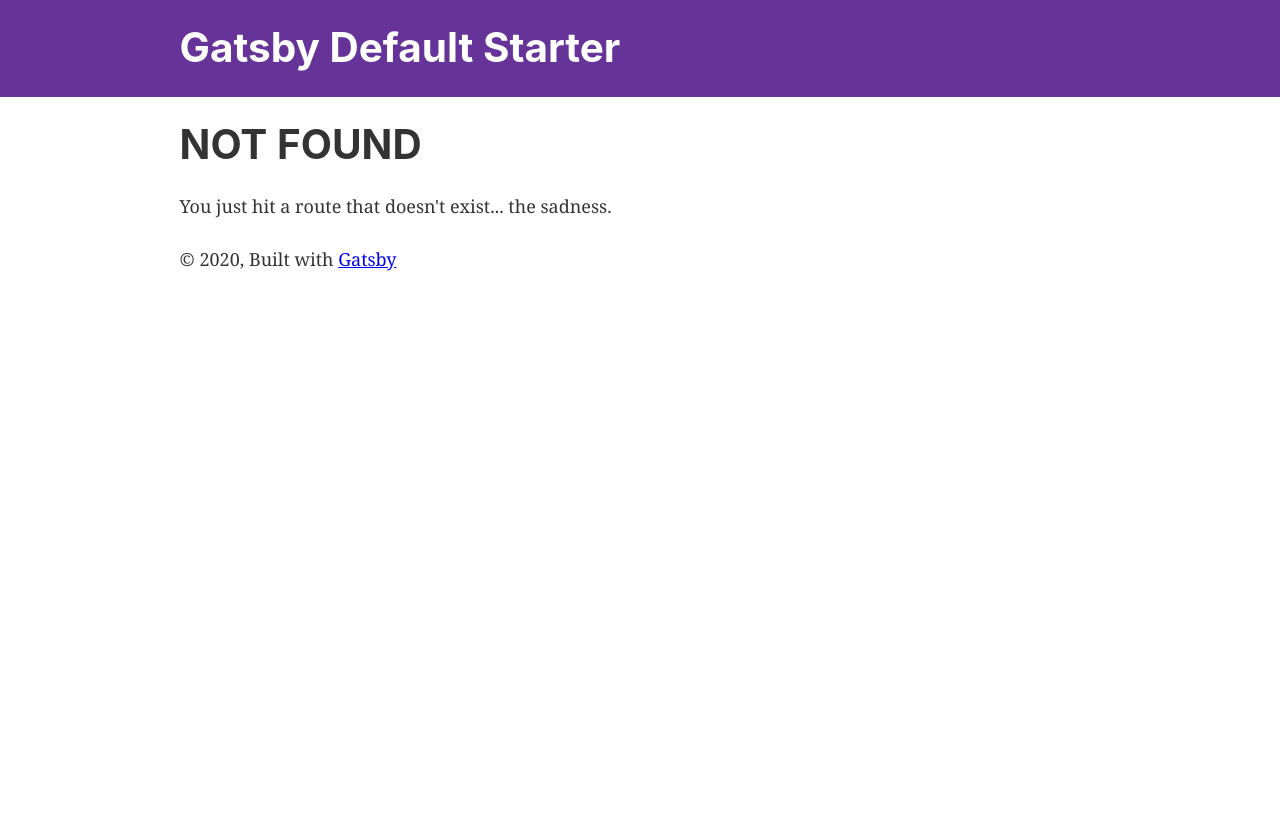
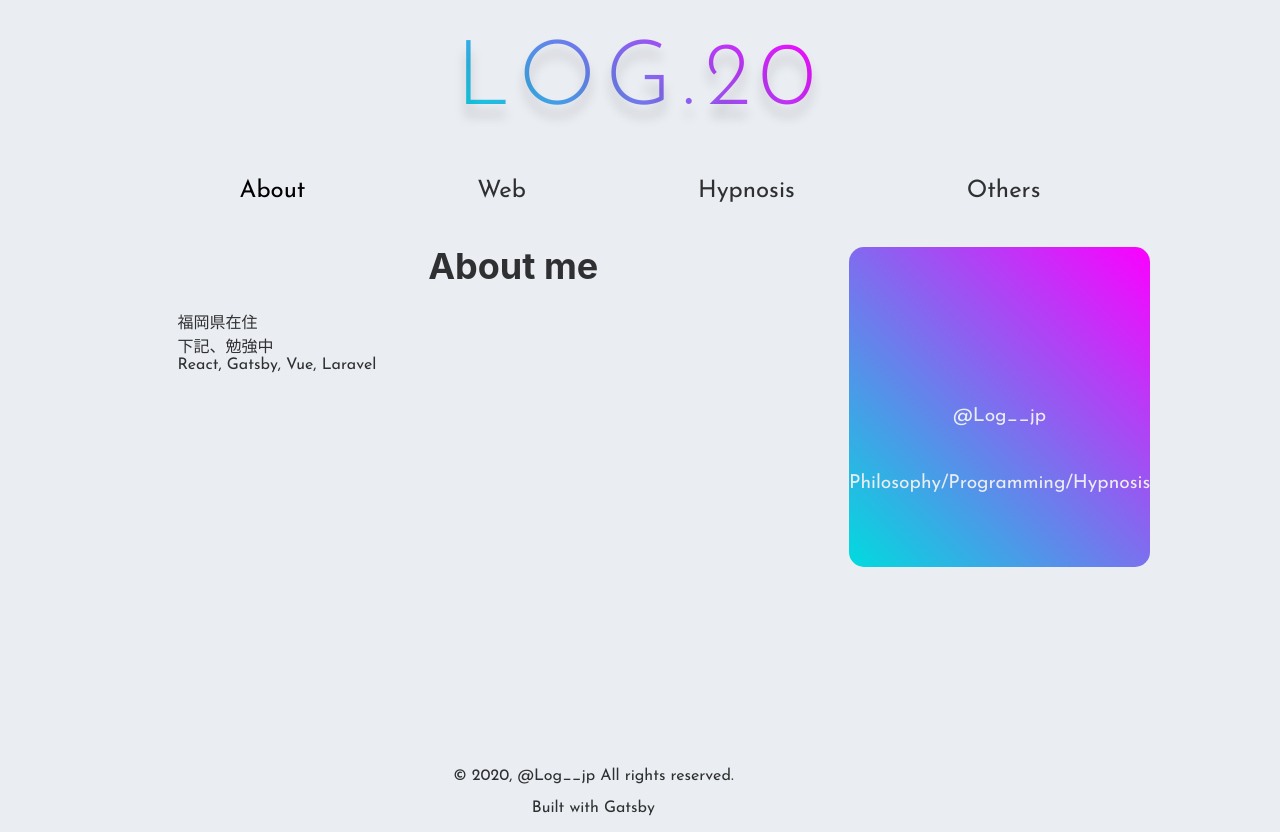
Before and after one commit to Yuichiro-Niijima/blog, a Gatsby site: page /about in a window 1280 px wide. Before the commit this address had no page. Before the commit the page ends 800 px from the top, so only its background shows below. Built offline with nearby package versions, Linux system fonts and the light colour scheme; Gatsby itself is replaced by a stand-in of ours.

Commit message:
ここにコメントを書く

```diff
--- a/gatsby-config.js
+++ b/gatsby-config.js
@@ -1,7 +1,7 @@
 module.exports = {
   siteMetadata: {
-    title: `Gatsby Default Starter`,
-    description: `Kick off your next, great Gatsby project with this default starter. This barebones starter ships with the main Gatsby configuration files you might need.`,
+    title: `LOG.20`,
+    description: `log`,
     author: `@gatsbyjs`,
   },
   plugins: [
@@ -12,7 +12,15 @@ module.exports = {
         name: `images`,
         path: `${__dirname}/src/images`,
       },
+      options: {
+        name: `information`,
+        path: `${__dirname}/src/content/information`,
+      },
     },
+    {
+      resolve: `gatsby-transformer-remark`,
+    },
+
     `gatsby-transformer-sharp`,
     `gatsby-plugin-sharp`,
     {
--- a/package.json
+++ b/package.json
@@ -5,6 +5,7 @@
   "version": "0.1.0",
   "author": "Kyle Mathews <mathews.kyle@gmail.com>",
   "dependencies": {
+    "bootstrap": "^4.5.2",
     "gatsby": "^2.24.41",
     "gatsby-image": "^2.4.15",
     "gatsby-plugin-manifest": "^2.4.22",
@@ -12,9 +13,11 @@
     "gatsby-plugin-react-helmet": "^3.3.10",
     "gatsby-plugin-sharp": "^2.6.26",
     "gatsby-source-filesystem": "^2.3.24",
+    "gatsby-transformer-remark": "^2.8.28",
     "gatsby-transformer-sharp": "^2.5.12",
     "prop-types": "^15.7.2",
     "react": "^16.12.0",
+    "react-bootstrap": "^1.3.0",
     "react-dom": "^16.12.0",
     "react-helmet": "^6.1.0"
   },
--- a/src/components/header.js
+++ b/src/components/header.js
@@ -5,15 +5,13 @@ import React from "react"
 const Header = ({ siteTitle }) => (
   <header
     style={{
-      background: `rebeccapurple`,
-      marginBottom: `1.45rem`,
+      margin: `2rem`,
     }}
   >
     <div
       style={{
-        margin: `0 auto`,
+        margin: `0px auto 3em auto;`,
         maxWidth: 960,
-        padding: `1.45rem 1.0875rem`,
       }}
     >
       <h1 style={{ margin: 0 }}>
@@ -28,6 +26,23 @@ const Header = ({ siteTitle }) => (
         </Link>
       </h1>
     </div>
+    <nav>
+      <ul>
+        <div
+          style={{
+            listStyle: "none",
+            display: "flex",
+          }}
+        >
+          <li>
+            <Link to="/about">About</Link>
+          </li>
+          <li>Web</li>
+          <li>Hypnosis</li>
+          <li>Others</li>
+        </div>
+      </ul>
+    </nav>
   </header>
 )
 
--- a/src/components/image.js
+++ b/src/components/image.js
@@ -16,7 +16,7 @@ import Img from "gatsby-image"
 const Image = () => {
   const data = useStaticQuery(graphql`
     query {
-      placeholderImage: file(relativePath: { eq: "gatsby-astronaut.png" }) {
+      placeholderImage: file(relativePath: { eq: "prf.jpg" }) {
         childImageSharp {
           fluid(maxWidth: 300) {
             ...GatsbyImageSharpFluid
@@ -26,7 +26,8 @@ const Image = () => {
     }
   `)
 
-  return <Img fluid={data.placeholderImage.childImageSharp.fluid} />
+  // return <Img fluid={data.placeholderImage.childImageSharp.fluid} />
+  return <Img />
 }
 
 export default Image
--- a/src/components/layout.css
+++ b/src/components/layout.css
@@ -1,12 +1,18 @@
+@import url("https://fonts.googleapis.com/css?family=Josefin+Sans:100,300,400");
+@import url(http://fonts.googleapis.com/earlyaccess/notosansjapanese.css);
 html {
-  font-family: sans-serif;
+  font-family: "Josefin Sans", sans-serif;
   -ms-text-size-adjust: 100%;
   -webkit-text-size-adjust: 100%;
+  background-color: #eaedf2;
 }
+
 body {
   margin: 0;
   -webkit-font-smoothing: antialiased;
   -moz-osx-font-smoothing: grayscale;
+  position: relative;
+  height: 100vh;
 }
 article,
 aside,
@@ -60,9 +66,38 @@ strong {
 dfn {
   font-style: italic;
 }
+
+/* タイトル */
+header div {
+  /* display: 'flex';
+  justify-content: 'center'; */
+  margin: auto;
+  /* padding:auto; */
+}
+h1 a {
+  font-size: 2.5em;
+  font-family: "Josefin Sans", sans-serif;
+  font-weight: 300;
+  letter-spacing: 9px;
+  background: -webkit-linear-gradient(-135deg, #fc00ff, #00dbde);
+  -webkit-background-clip: text;
+  -webkit-text-fill-color: transparent;
+  text-shadow: 0 12px 12px rgba(0, 0, 0, 0.18);
+}
+
 h1 {
   font-size: 2em;
   margin: 0.67em 0;
+  display: flex;
+  justify-content: center;
+}
+
+/* ナビゲーション */
+nav {
+  margin-top: 3em;
+}
+nav li {
+  font-size: 1.5em;
 }
 mark {
   background-color: #ff0;
@@ -81,6 +116,64 @@ sup {
 sub {
   bottom: -0.25em;
 }
+
+main {
+  display: flex;
+  width: 80vw;
+}
+.leftBox {
+  width: 70%;
+}
+.rightBox {
+  width: 30%;
+  margin-right: 5%;
+  height: 40vh;
+  border-radius: 15px;
+  background: -webkit-linear-gradient(-135deg, #fc00ff, #00dbde);
+  -webkit-text-fill-color: #eaedf2;
+}
+
+.r_topBox {
+  height: 50%;
+  /* display: flex;
+  justify-content: center; */
+  /* display: grid;
+  place-items: center; */
+}
+
+.rightBox img {
+  border-radius: 50%;
+  /* margin-top: 10%; */
+  /* max-width: 100px; */
+  max-width:30%;
+  max-height: 30%;
+  /* max-height: 100px; */
+
+  /* 下記修正必要 */
+  margin-left:35%;
+  margin-top:10%;
+}
+
+.r_underBox {
+  font-size: 1.2em;
+}
+
+.r_underBox a {
+  color: white;
+  text-decoration: none;
+}
+
+.r_underBox a:hover {
+  color: #00acee;
+}
+
+.r_underBox p {
+  text-align: center;
+}
+.r_underBox > p {
+  margin-bottom: 2.5em;
+}
+
 sup {
   top: -0.5em;
 }
@@ -185,7 +278,7 @@ textarea {
   font: inherit;
 }
 html {
-  font: 112.5%/1.45em georgia, serif;
+  /* font: 112.5%/1.45em georgia, serif; */
   box-sizing: border-box;
   overflow-y: scroll;
 }
@@ -198,9 +291,19 @@ html {
 *:after {
   box-sizing: inherit;
 }
+
+li a {
+  text-decoration: none;
+  color: black;
+}
+
+li a:hover {
+  color: blue;
+}
+
 body {
   color: hsla(0, 0%, 0%, 0.8);
-  font-family: georgia, serif;
+
   font-weight: normal;
   word-wrap: break-word;
   font-kerning: normal;
@@ -333,7 +436,7 @@ hgroup {
   margin-bottom: 1.45rem;
 }
 ul {
-  margin-left: 1.45rem;
+  /* margin-left: 1.45rem; */
   margin-right: 0;
   margin-top: 0;
   padding-bottom: 0;
@@ -343,6 +446,16 @@ ul {
   margin-bottom: 1.45rem;
   list-style-position: outside;
   list-style-image: none;
+}
+
+ul div {
+  display: flex;
+  justify-content: space-around;
+  /* padding: auto 2em; */
+}
+
+nav ul {
+  padding: 0 10%;
 }
 ol {
   margin-left: 1.45rem;
@@ -620,3 +733,17 @@ pre tt:after {
     font-size: 100%;
   }
 }
+
+footer {
+  position: absolute;
+  bottom: 1em;
+  display: grid;
+  place-items: center;
+  width: 65%;
+}
+
+footer a {
+  margin-top: 1em;
+  text-decoration: none;
+  color:hsla(0, 0%, 0%, 0.8);;
+}
--- a/src/components/layout.js
+++ b/src/components/layout.js
@@ -8,6 +8,7 @@
 import React from "react"
 import PropTypes from "prop-types"
 import { useStaticQuery, graphql } from "gatsby"
+import Image from "../components/image"
 
 import Header from "./header"
 import "./layout.css"
@@ -18,6 +19,7 @@ const Layout = ({ children }) => {
       site {
         siteMetadata {
           title
+          description
         }
       }
     }
@@ -26,6 +28,7 @@ const Layout = ({ children }) => {
   return (
     <>
       <Header siteTitle={data.site.siteMetadata.title} />
+      {/* <nav>{data.site.siteMetadata.description}</nav> */}
       <div
         style={{
           margin: `0 auto`,
@@ -33,11 +36,28 @@ const Layout = ({ children }) => {
           padding: `0 1.0875rem 1.45rem`,
         }}
       >
-        <main>{children}</main>
+        <main>
+          <div class="leftBox">{children}</div>
+          <div class="rightBox">
+            <div class="r_topBox">
+              <div>
+                <a href="https://twitter.com/log__jp">
+                  <Image />
+                </a>
+              </div>
+            </div>
+            <div class="r_underBox">
+              <p>
+                <a href="https://twitter.com/log__jp">@Log__jp</a>
+              </p>
+              <p>Philosophy/Programming/Hypnosis</p>
+            </div>
+          </div>
+        </main>
         <footer>
-          © {new Date().getFullYear()}, Built with
+          © {new Date().getFullYear()}, @Log__jp All rights reserved.
           {` `}
-          <a href="https://www.gatsbyjs.org">Gatsby</a>
+          <a href="https://www.gatsbyjs.org">Built with Gatsby</a>
         </footer>
       </div>
     </>
--- /dev/null
+++ b/src/pages/about.js
@@ -0,0 +1,15 @@
+// pages/about.js
+import React from "react"
+import Layout from "../components/layout"
+import SEO from "../components/seo"
+
+const AboutPage = () =>(
+
+<Layout>
+    <SEO title="aboutページ"/>
+    <h1>About me</h1>
+        <p>福岡県在住<br/>下記、勉強中<br/>React, Gatsby, Vue, Laravel</p>
+</Layout >
+    )
+
+export default AboutPage
```
Also changed, not shown: gatsby-node.js (+46 -0 lines), src/content/information/test1.md (added, +6 -0 lines), src/pages/index.js (+36 -9 lines), src/images/prf.jpg (added), 2 other files.
